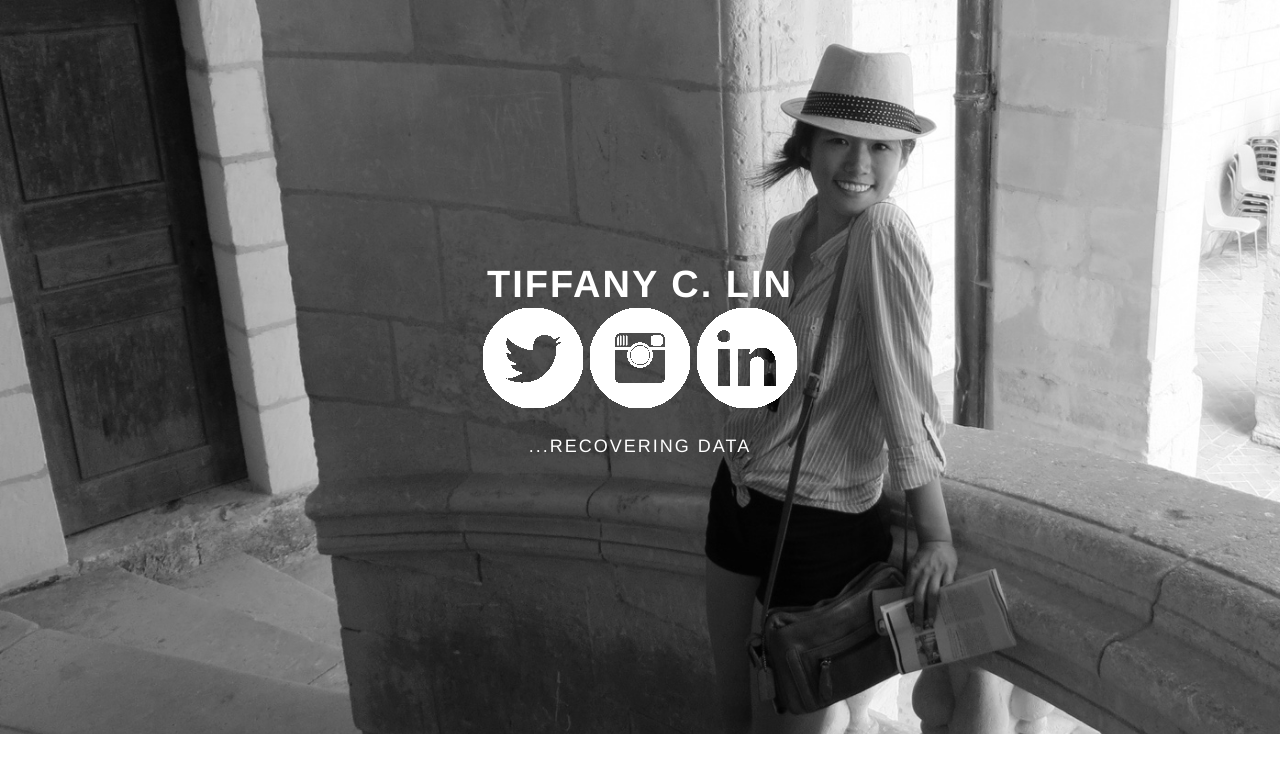
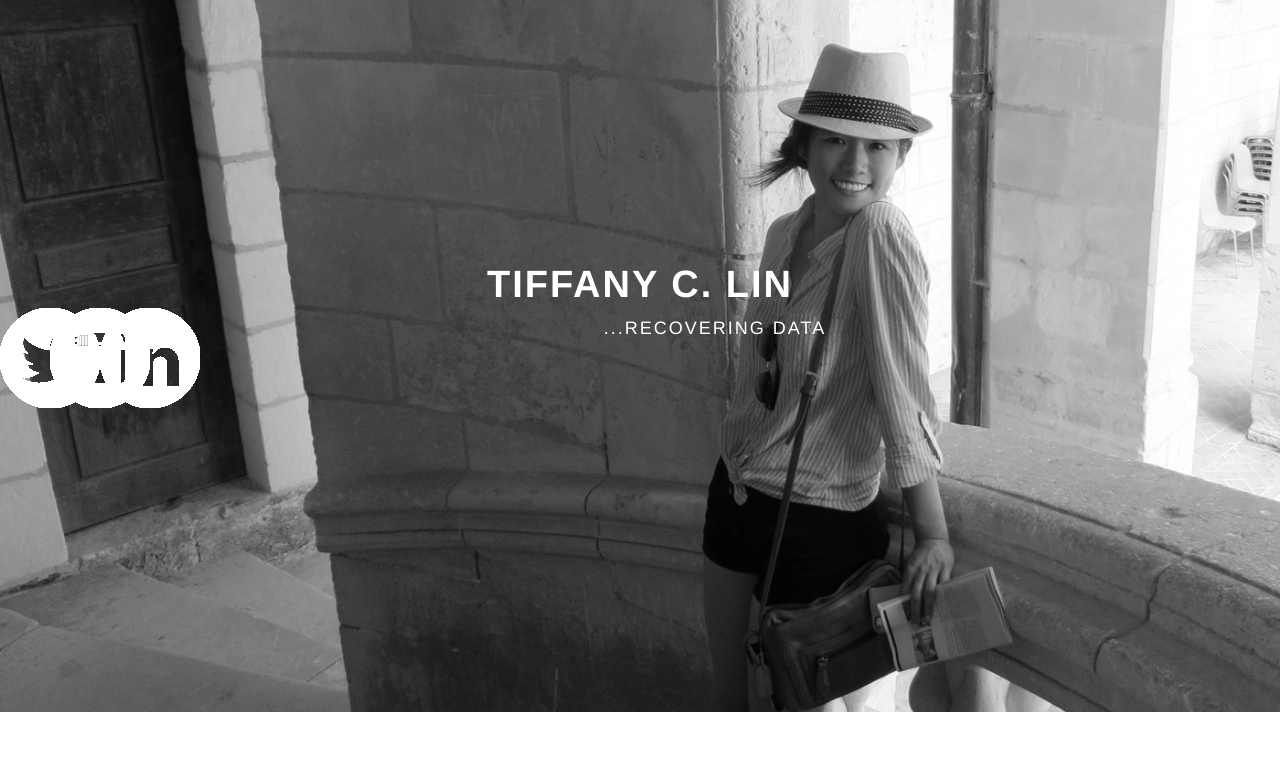
Before and after one commit to TiffCLin/tiffclin.github.io, a PHP site: page / in a window 1280 px wide. Shown: the top 773 px of the page. Run offline with PHP 8.4, Linux system fonts and the light colour scheme; some libraries are stand-ins or nearby versions.

Commit message:
Update style.css

```diff
--- a/style.css
+++ b/style.css
@@ -219,7 +219,11 @@
 header li
 {
 	display: inline;
+	width: 50px;
+	float: left;
+	list-style-type: none;
 }
+
 
 
 /* SECTION: summary */
```
